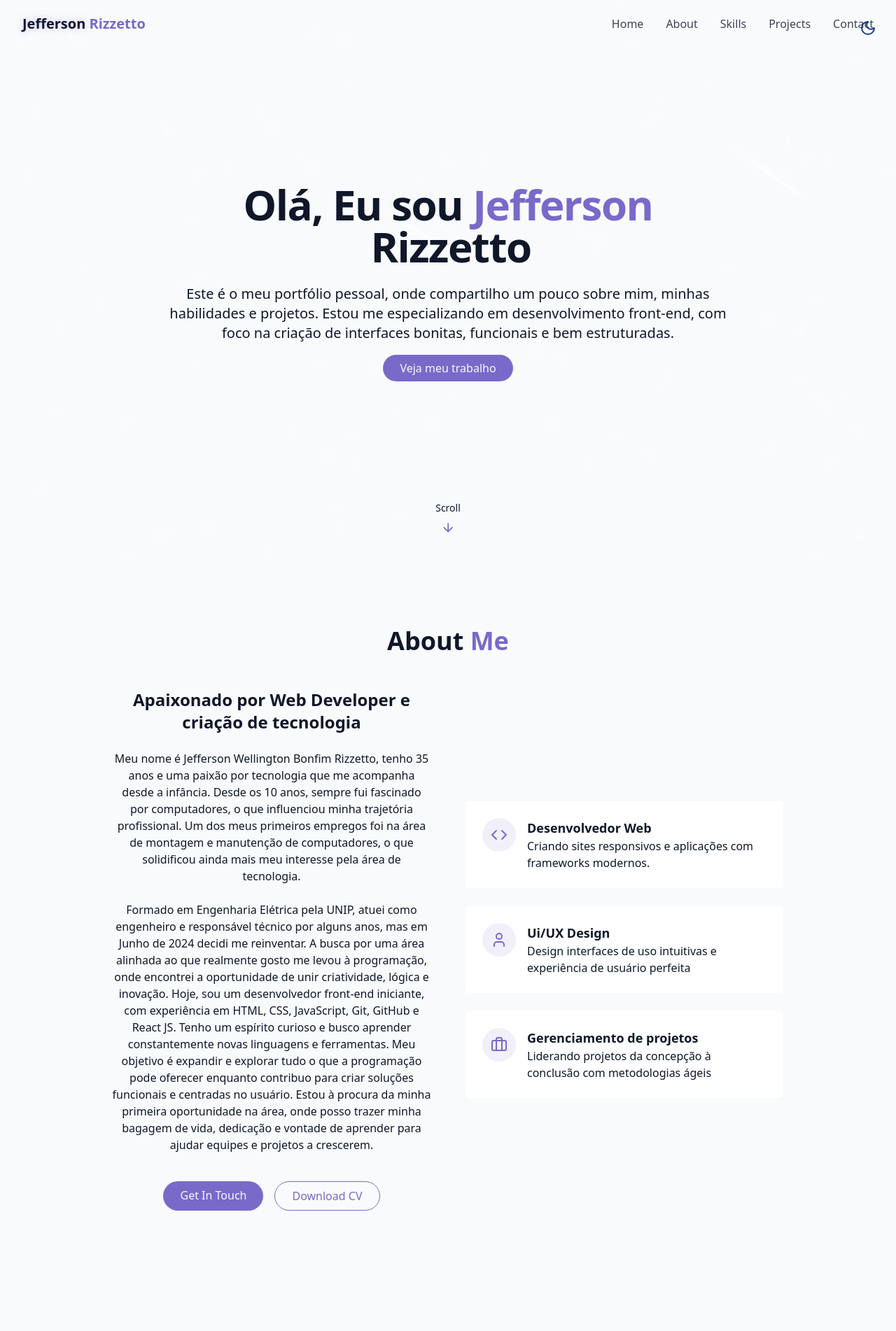
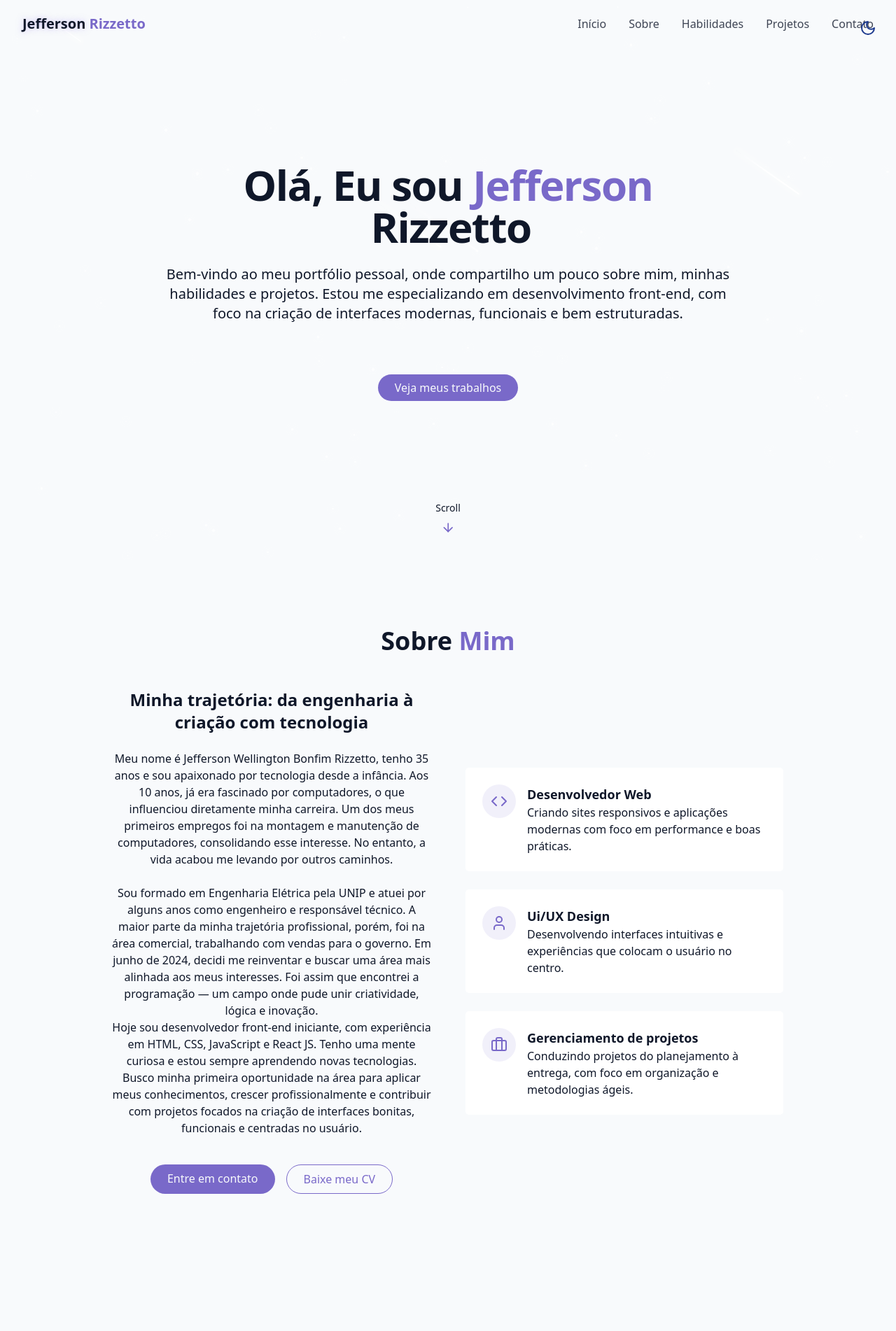
Before and after one commit to JRizzetto/portifolio-react, a React (Vite) app: page / in a window 1280 px wide. Shown: the top 1902 px of the page at 70% size. Built offline with nearby package versions, Linux system fonts and the light colour scheme.

Commit message:
Ajustes e README.md

```diff
--- a/src/components/AboutSection.jsx
+++ b/src/components/AboutSection.jsx
@@ -6,51 +6,52 @@ export const AboutSection = () => {
       {" "}
       <div className="container mx-auto max-w-5xl">
         <h2 className="text-3xl md:text-4xl font-bold mb-12 text-center">
-          About <span className="text-primary">Me</span>
+          Sobre <span className="text-primary">Mim</span>
         </h2>
 
         <div className="grid grid-cols-1 md:grid-cols-2 gap-12 items-center">
           <div className="space-y-6">
             <h3 className="text-2xl font-semibold">
-              Apaixonado por Web Developer e criação de tecnologia
+              Minha trajetória: da engenharia à criação com tecnologia
             </h3>
 
             <p className="text-muted-foreground">
               Meu nome é Jefferson Wellington Bonfim Rizzetto, tenho 35 anos e
-              uma paixão por tecnologia que me acompanha desde a infância. Desde
-              os 10 anos, sempre fui fascinado por computadores, o que
-              influenciou minha trajetória profissional. Um dos meus primeiros
-              empregos foi na área de montagem e manutenção de computadores, o
-              que solidificou ainda mais meu interesse pela área de tecnologia.
+              sou apaixonado por tecnologia desde a infância. Aos 10 anos, já
+              era fascinado por computadores, o que influenciou diretamente
+              minha carreira. Um dos meus primeiros empregos foi na montagem e
+              manutenção de computadores, consolidando esse interesse. No
+              entanto, a vida acabou me levando por outros caminhos.
             </p>
 
             <p className="text-muted-foreground">
-              Formado em Engenharia Elétrica pela UNIP, atuei como engenheiro e
-              responsável técnico por alguns anos, mas em Junho de 2024 decidi
-              me reinventar. A busca por uma área alinhada ao que realmente
-              gosto me levou à programação, onde encontrei a oportunidade de
-              unir criatividade, lógica e inovação. Hoje, sou um desenvolvedor
-              front-end iniciante, com experiência em HTML, CSS, JavaScript,
-              Git, GitHub e React JS. Tenho um espírito curioso e busco aprender
-              constantemente novas linguagens e ferramentas. Meu objetivo é
-              expandir e explorar tudo o que a programação pode oferecer
-              enquanto contribuo para criar soluções funcionais e centradas no
-              usuário. Estou à procura da minha primeira oportunidade na área,
-              onde posso trazer minha bagagem de vida, dedicação e vontade de
-              aprender para ajudar equipes e projetos a crescerem.
+              Sou formado em Engenharia Elétrica pela UNIP e atuei por alguns
+              anos como engenheiro e responsável técnico. A maior parte da minha
+              trajetória profissional, porém, foi na área comercial, trabalhando
+              com vendas para o governo. Em junho de 2024, decidi me reinventar
+              e buscar uma área mais alinhada aos meus interesses. Foi assim que
+              encontrei a programação — um campo onde pude unir criatividade,
+              lógica e inovação.
+              <br />
+              Hoje sou desenvolvedor front-end iniciante, com experiência em
+              HTML, CSS, JavaScript e React JS. Tenho uma mente curiosa e estou
+              sempre aprendendo novas tecnologias. Busco minha primeira
+              oportunidade na área para aplicar meus conhecimentos, crescer
+              profissionalmente e contribuir com projetos focados na criação de
+              interfaces bonitas, funcionais e centradas no usuário.
             </p>
 
             <div className="flex flex-col sm:flex-row gap-4 pt-4 justify-center">
               <a href="#contact" className="cosmic-button">
                 {" "}
-                Get In Touch
+                Entre em contato
               </a>
 
               <a
                 href="#contact"
                 className="px-6 py-2 rounded-full border border-primary text-primary hover:bg-primary/10 transition-colors duration-300"
               >
-                Download CV
+                Baixe meu CV
               </a>
             </div>
           </div>
@@ -64,8 +65,8 @@ export const AboutSection = () => {
                 <div className="text-left">
                   <h4 className="font-semibold text-lg"> Desenvolvedor Web</h4>
                   <p className="text-muted-foreground">
-                    Criando sites responsivos e aplicações com frameworks
-                    modernos.
+                    Criando sites responsivos e aplicações modernas com foco em
+                    performance e boas práticas.
                   </p>
                 </div>
               </div>
@@ -78,8 +79,8 @@ export const AboutSection = () => {
                 <div className="text-left">
                   <h4 className="font-semibold text-lg"> Ui/UX Design</h4>
                   <p className="text-muted-foreground">
-                    Design interfaces de uso intuitivas e experiência de usuário
-                    perfeita
+                    Desenvolvendo interfaces intuitivas e experiências que
+                    colocam o usuário no centro.
                   </p>
                 </div>
               </div>
@@ -94,8 +95,8 @@ export const AboutSection = () => {
                     Gerenciamento de projetos
                   </h4>
                   <p className="text-muted-foreground">
-                    Liderando projetos da concepção à conclusão com metodologias
-                    ágeis
+                    Conduzindo projetos do planejamento à entrega, com foco em
+                    organização e metodologias ágeis.
                   </p>
                 </div>
               </div>
--- a/src/components/ContactSection.jsx
+++ b/src/components/ContactSection.jsx
@@ -34,17 +34,17 @@ export const ContactSection = () => {
     <section id="contact" className="py-24 px-4 relative bg-secondary/30">
       <div className="container mx-auto max-w-5xl">
         <h2 className="text-3xl md:text-4xl font-bold mb-4 text-center">
-          Get In <span className="text-primary">Touch</span>
+          Entre em <span className="text-primary">Contato</span>
         </h2>
 
         <p className="text-center text-muted-foreground mb-12 max-w-2xl mx-auto">
-          Tem algum projeto em mente ou quer colaborar? Senta-se livre para
-          contatar. Estou aberto para discussões e novas oportunidades.
+          Tem algum projeto em mente ou quer colaborar? Sinta-se à vontade para
+          entrar em contato. Estou aberto a discussões e novas oportunidades.
         </p>
 
         <div className="grid grid-cols-1 md:grid-cols-2 gap-12">
           <div className="space-y-8">
-            <h3 className="text-2xl font-semibold mb-6">Contact Information</h3>
+            <h3 className="text-2xl font-semibold mb-6">Informações de contato</h3>
 
             <div className="space-y-6 justify-center">
               <div className="flex items-start space-x-4">
--- a/src/components/HeroSection.jsx
+++ b/src/components/HeroSection.jsx
@@ -21,14 +21,14 @@ export const HeroSection = () => {
           </h1>
 
           <p className="text-lg md:text-xl text-muted-foreground max-2-2xl mx-auto opacity-0 animate-fade-in-delay-3">
-            Este é o meu portfólio pessoal, onde compartilho um pouco sobre mim,
-            minhas habilidades e projetos. Estou me especializando em
+            Bem-vindo ao meu portfólio pessoal, onde compartilho um pouco sobre
+            mim, minhas habilidades e projetos. Estou me especializando em
             desenvolvimento front-end, com foco na criação de interfaces
-            bonitas, funcionais e bem estruturadas.
+            modernas, funcionais e bem estruturadas.
           </p>
-          <div className="opacity-0 animate-fade-in-delay-4">
+          <div className="opacity-0 animate-fade-in-delay-4 mt-20">
             <a href="#projects" className="cosmic-button">
-              Veja meu trabalho
+              Veja meus trabalhos
             </a>
           </div>
         </div>
--- a/src/components/Navbar.jsx
+++ b/src/components/Navbar.jsx
@@ -3,11 +3,11 @@ import { Menu, X } from "lucide-react";
 import { useEffect, useState } from "react";
 
 const navItems = [
-  { name: "Home", href: "#hero" },
-  { name: "About", href: "#about" },
-  { name: "Skills", href: "#skills" },
-  { name: "Projects", href: "#projects" },
-  { name: "Contact", href: "#contact" },
+  { name: "Início", href: "#hero" },
+  { name: "Sobre", href: "#about" },
+  { name: "Habilidades", href: "#skills" },
+  { name: "Projetos", href: "#projects" },
+  { name: "Contato", href: "#contact" },
 ];
 
 export const Navbar = () => {
--- a/src/components/ProjectSection.jsx
+++ b/src/components/ProjectSection.jsx
@@ -38,13 +38,13 @@ export const ProjectSection = () => {
       <div className="container mx-auto max-w-5xl">
         <h2 className="text-3xl md:text-4xl font-bold mb-4 text-center">
           {" "}
-          Featured <span className="text-primary">Projects</span>
+          Principais <span className="text-primary">Projetos</span>
         </h2>
 
         <p className="text-center text-muted-foreground mb-12 max-w-2xl mx-auto">
           Aqui estão os meus projetos desenvolvidos ao longo desses meses. Cada
-          projeto foi cuidadosamente creado com a atenção, detalhe, performance
-          e experiência do usuário.
+          projeto foi cuidadosamente criado com atenção, detalhe, performance e
+          foco na experiência do usuário.
         </p>
 
         <div className="grid grid-cols-1 md:grid-cols-2 lg:grid-cols-3 gap-8">
@@ -100,7 +100,7 @@ export const ProjectSection = () => {
             target="_blank"
             href="https://github.com/JRizzetto"
           >
-            Check My Github <ArrowRight size={16} />
+            Verifique meu GitHub <ArrowRight size={16} />
           </a>
         </div>
       </div>
--- a/src/components/SkillsSection.jsx
+++ b/src/components/SkillsSection.jsx
@@ -37,7 +37,7 @@ export const SkillsSection = () => {
     <section id="skills" className="py-24 px-4 relative bg-secundary/30">
       <div className="container mx-auto max-w-5xl">
         <h2 className="text-3xl md:text-4xl font-bold mb-12 text-center">
-          Minhas <span className="text-primary">Skills</span>
+          Minhas <span className="text-primary">Habilidades</span>
         </h2>
 
         <div className="flex flex-wrap justify-center gap-4 mb-12">
```
Also changed, not shown: 1 other file (tests, documents, lock files or other folders).
